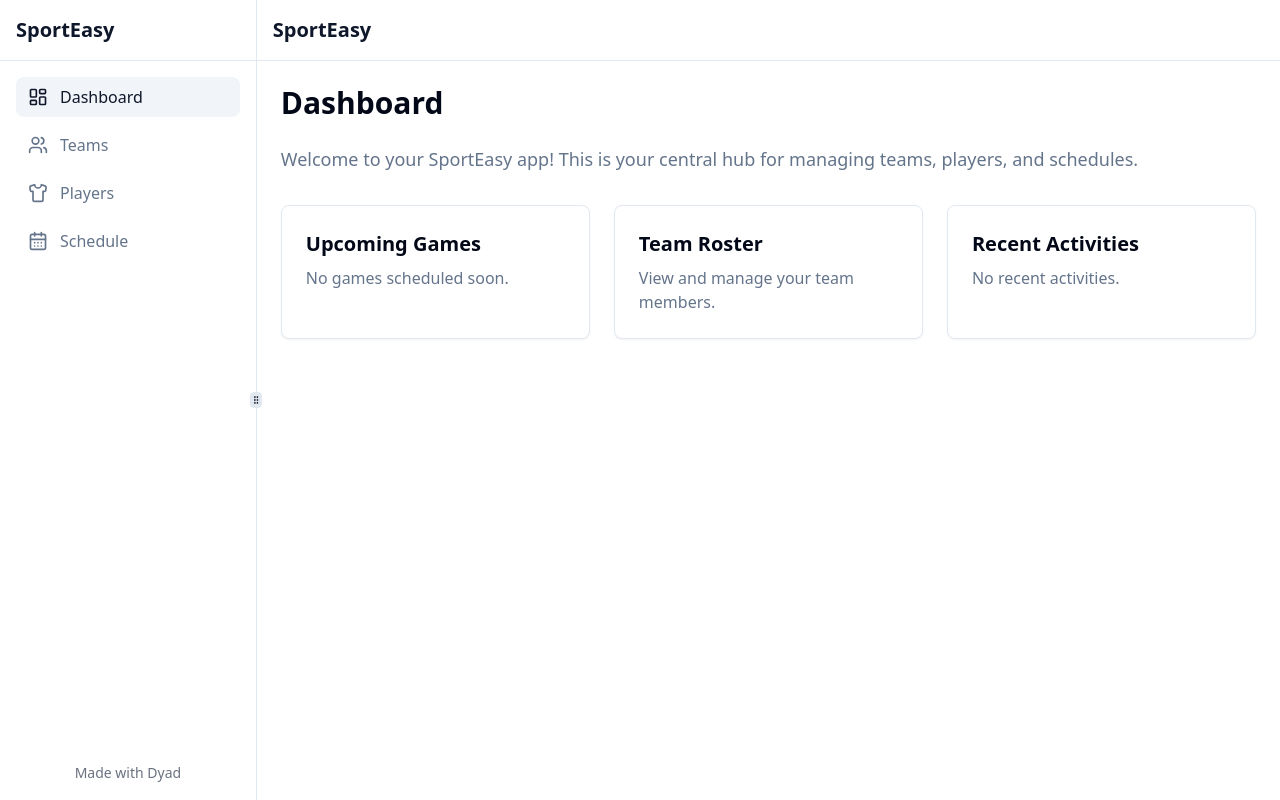
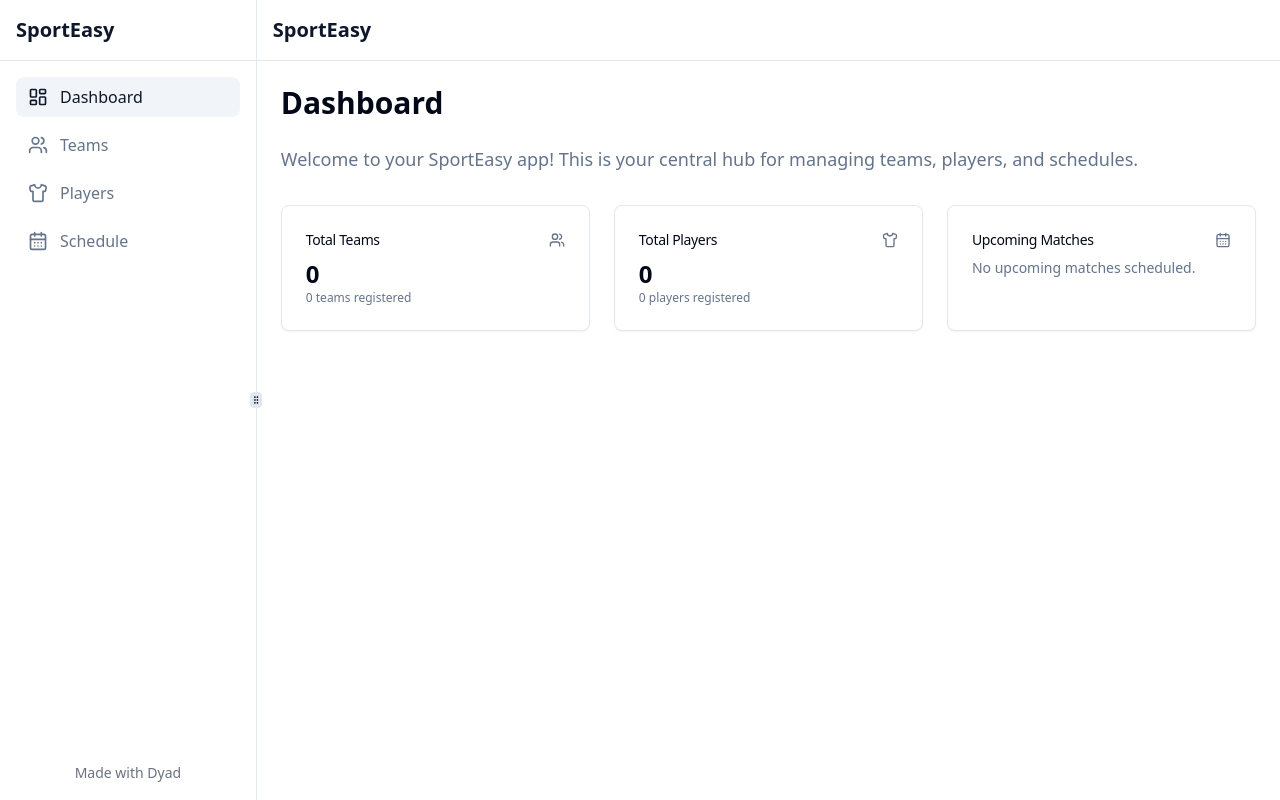
Before and after one commit to Dilbarpun07/GBFC-website, a React (Vite) app: page / in a window 1280 px wide. Built offline with nearby package versions, Linux system fonts and the light colour scheme.

Commit message:
[dyad] Updated dashboard with detailed overview cards - wrote 4 file(s)

```diff
--- /dev/null
+++ b/src/components/dashboard/PlayerOverviewCard.tsx
@@ -0,0 +1,29 @@
+"use client";
+
+import React from "react";
+import { Card, CardContent, CardHeader, CardTitle } from "@/components/ui/card";
+import { Shirt } from "lucide-react";
+import { Player } from "@/types";
+
+interface PlayerOverviewCardProps {
+  players: Player[];
+}
+
+const PlayerOverviewCard: React.FC<PlayerOverviewCardProps> = ({ players }) => {
+  return (
+    <Card>
+      <CardHeader className="flex flex-row items-center justify-between space-y-0 pb-2">
+        <CardTitle className="text-sm font-medium">Total Players</CardTitle>
+        <Shirt className="h-4 w-4 text-muted-foreground" />
+      </CardHeader>
+      <CardContent>
+        <div className="text-2xl font-bold">{players.length}</div>
+        <p className="text-xs text-muted-foreground">
+          {players.length === 1 ? "1 player registered" : `${players.length} players registered`}
+        </p>
+      </CardContent>
+    </Card>
+  );
+};
+
+export default PlayerOverviewCard;
--- /dev/null
+++ b/src/components/dashboard/TeamOverviewCard.tsx
@@ -0,0 +1,29 @@
+"use client";
+
+import React from "react";
+import { Card, CardContent, CardHeader, CardTitle } from "@/components/ui/card";
+import { Users } from "lucide-react";
+import { Team } from "@/types";
+
+interface TeamOverviewCardProps {
+  teams: Team[];
+}
+
+const TeamOverviewCard: React.FC<TeamOverviewCardProps> = ({ teams }) => {
+  return (
+    <Card>
+      <CardHeader className="flex flex-row items-center justify-between space-y-0 pb-2">
+        <CardTitle className="text-sm font-medium">Total Teams</CardTitle>
+        <Users className="h-4 w-4 text-muted-foreground" />
+      </CardHeader>
+      <CardContent>
+        <div className="text-2xl font-bold">{teams.length}</div>
+        <p className="text-xs text-muted-foreground">
+          {teams.length === 1 ? "1 team registered" : `${teams.length} teams registered`}
+        </p>
+      </CardContent>
+    </Card>
+  );
+};
+
+export default TeamOverviewCard;
--- /dev/null
+++ b/src/components/dashboard/UpcomingMatchesCard.tsx
@@ -0,0 +1,57 @@
+"use client";
+
+import React from "react";
+import { Card, CardContent, CardHeader, CardTitle } from "@/components/ui/card";
+import { CalendarDays } from "lucide-react";
+import { Match, Team } from "@/types";
+import { format } from "date-fns";
+
+interface UpcomingMatchesCardProps {
+  matches: Match[];
+  teams: Team[];
+}
+
+const UpcomingMatchesCard: React.FC<UpcomingMatchesCardProps> = ({ matches, teams }) => {
+  const sortedMatches = [...matches].sort((a, b) => {
+    const dateA = new Date(`${a.date} ${a.time}`);
+    const dateB = new Date(`${b.date} ${b.time}`);
+    return dateA.getTime() - dateB.getTime();
+  });
+
+  const upcomingMatches = sortedMatches.filter(match => {
+    const matchDateTime = new Date(`${match.date} ${match.time}`);
+    return matchDateTime > new Date();
+  }).slice(0, 3); // Show up to 3 upcoming matches
+
+  return (
+    <Card>
+      <CardHeader className="flex flex-row items-center justify-between space-y-0 pb-2">
+        <CardTitle className="text-sm font-medium">Upcoming Matches</CardTitle>
+        <CalendarDays className="h-4 w-4 text-muted-foreground" />
+      </CardHeader>
+      <CardContent>
+        {upcomingMatches.length === 0 ? (
+          <p className="text-sm text-muted-foreground">No upcoming matches scheduled.</p>
+        ) : (
+          <div className="space-y-3">
+            {upcomingMatches.map((match) => {
+              const team = teams.find(t => t.id === match.teamId);
+              return (
+                <div key={match.id} className="border-b pb-2 last:border-b-0 last:pb-0">
+                  <p className="text-sm font-medium">
+                    {team?.name} vs {match.opponent}
+                  </p>
+                  <p className="text-xs text-muted-foreground">
+                    {format(new Date(`${match.date} ${match.time}`), "MMM d, yyyy 'at' h:mm a")} - {match.location}
+                  </p>
+                </div>
+              );
+            })}
+          </div>
+        )}
+      </CardContent>
+    </Card>
+  );
+};
+
+export default UpcomingMatchesCard;
--- a/src/pages/DashboardPage.tsx
+++ b/src/pages/DashboardPage.tsx
@@ -1,6 +1,24 @@
+"use client";
+
 import React from "react";
+import { useOutletContext } from "react-router-dom";
+import TeamOverviewCard from "@/components/dashboard/TeamOverviewCard";
+import PlayerOverviewCard from "@/components/dashboard/PlayerOverviewCard";
+import UpcomingMatchesCard from "@/components/dashboard/UpcomingMatchesCard";
+import { Team, Player, Match } from "@/types";
+
+interface AppLayoutContext {
+  teams: Team[];
+  setTeams: React.Dispatch<React.SetStateAction<Team[]>>;
+  players: Player[];
+  onAddPlayer: (player: Omit<Player, "id">) => void;
+  matches: Match[];
+  onAddMatch: (match: Omit<Match, "id">) => void;
+}
 
 const DashboardPage: React.FC = () => {
+  const { teams, players, matches } = useOutletContext<AppLayoutContext>();
+
   return (
     <div className="p-6">
       <h1 className="text-3xl font-bold mb-6">Dashboard</h1>
@@ -8,19 +26,9 @@ const DashboardPage: React.FC = () => {
         Welcome to your SportEasy app! This is your central hub for managing teams, players, and schedules.
       </p>
       <div className="grid grid-cols-1 md:grid-cols-2 lg:grid-cols-3 gap-6 mt-8">
-        {/* Placeholder for dashboard cards */}
-        <div className="bg-card p-6 rounded-lg shadow-sm border">
-          <h2 className="text-xl font-semibold mb-2">Upcoming Games</h2>
-          <p className="text-muted-foreground">No games scheduled soon.</p>
-        </div>
-        <div className="bg-card p-6 rounded-lg shadow-sm border">
-          <h2 className="text-xl font-semibold mb-2">Team Roster</h2>
-          <p className="text-muted-foreground">View and manage your team members.</p>
-        </div>
-        <div className="bg-card p-6 rounded-lg shadow-sm border">
-          <h2 className="text-xl font-semibold mb-2">Recent Activities</h2>
-          <p className="text-muted-foreground">No recent activities.</p>
-        </div>
+        <TeamOverviewCard teams={teams} />
+        <PlayerOverviewCard players={players} />
+        <UpcomingMatchesCard matches={matches} teams={teams} />
       </div>
     </div>
   );
```
